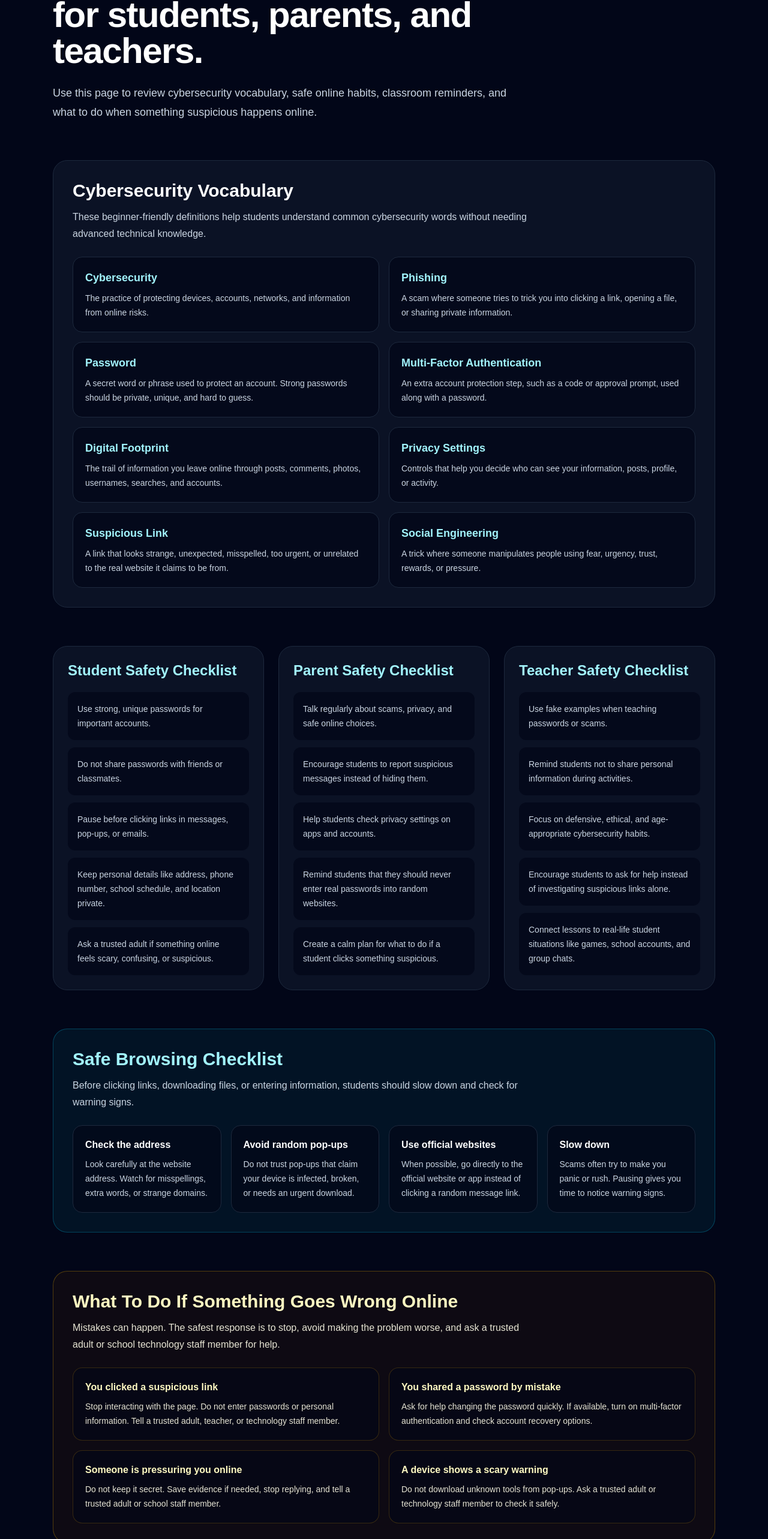
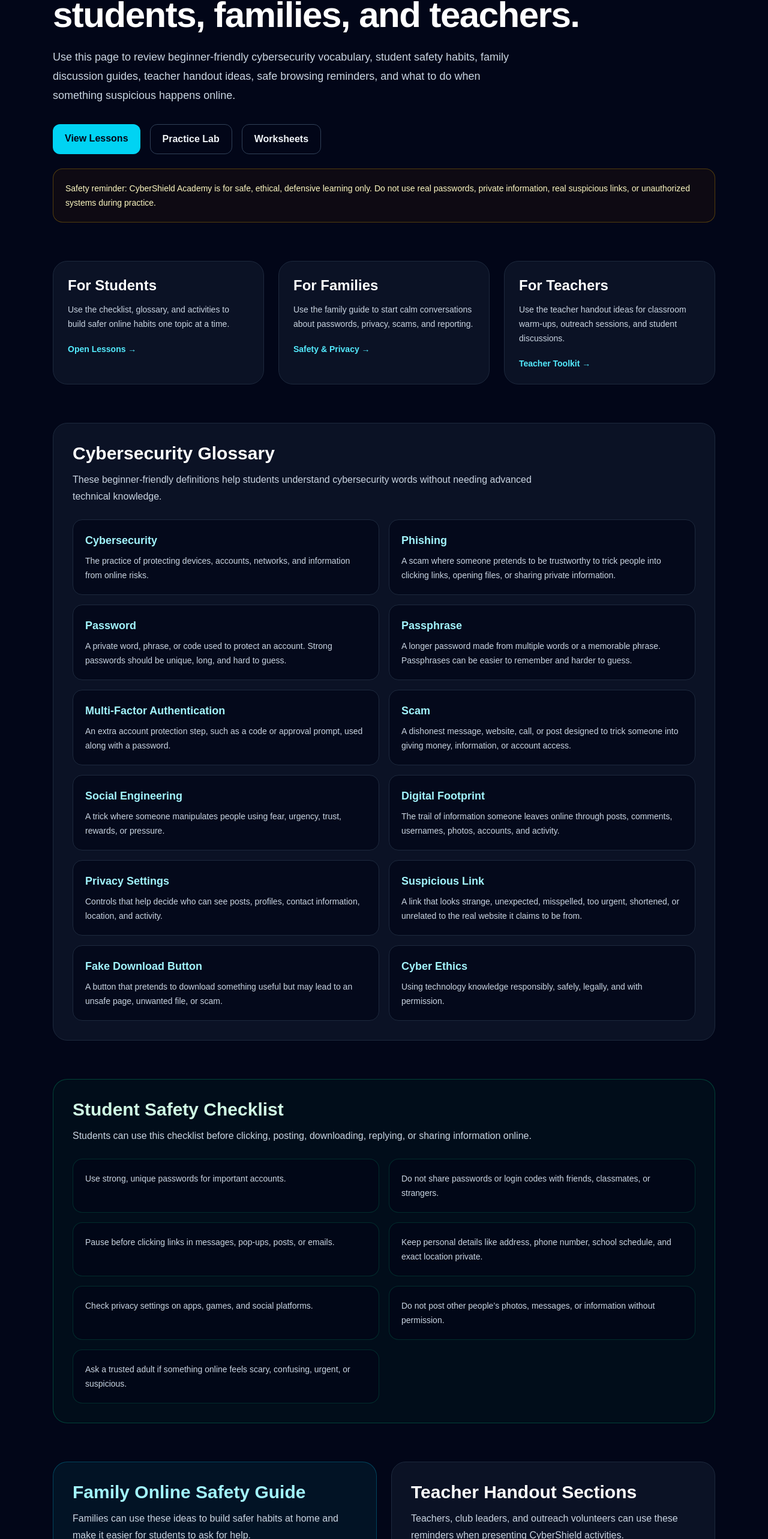
Before and after one commit to sanjith-cpu/cybershield-academy, a Next.js app: page /resources in a window 1280 px wide. Shown: the part 230-2796 px from the top of the page at 60% size. Built offline with nearby package versions, Linux system fonts and the light colour scheme.

Commit message:
Improve resources page

```diff
--- a/app/resources/page.tsx
+++ b/app/resources/page.tsx
@@ -2,7 +2,7 @@ import Link from "next/link";
 import Navbar from "@/components/Navbar";
 import Footer from "@/components/Footer";
 
-const vocabularyTerms = [
+const glossaryTerms = [
   {
     term: "Cybersecurity",
     definition:
@@ -11,12 +11,17 @@ const vocabularyTerms = [
   {
     term: "Phishing",
     definition:
-      "A scam where someone tries to trick you into clicking a link, opening a file, or sharing private information.",
+      "A scam where someone pretends to be trustworthy to trick people into clicking links, opening files, or sharing private information.",
   },
   {
     term: "Password",
     definition:
-      "A secret word or phrase used to protect an account. Strong passwords should be private, unique, and hard to guess.",
+      "A private word, phrase, or code used to protect an account. Strong passwords should be unique, long, and hard to guess.",
+  },
+  {
+    term: "Passphrase",
+    definition:
+      "A longer password made from multiple words or a memorable phrase. Passphrases can be easier to remember and harder to guess.",
   },
   {
     term: "Multi-Factor Authentication",
@@ -24,79 +29,126 @@ const vocabularyTerms = [
       "An extra account protection step, such as a code or approval prompt, used along with a password.",
   },
   {
-    term: "Digital Footprint",
+    term: "Scam",
     definition:
-      "The trail of information you leave online through posts, comments, photos, usernames, searches, and accounts.",
-  },
-  {
-    term: "Privacy Settings",
-    definition:
-      "Controls that help you decide who can see your information, posts, profile, or activity.",
-  },
-  {
-    term: "Suspicious Link",
-    definition:
-      "A link that looks strange, unexpected, misspelled, too urgent, or unrelated to the real website it claims to be from.",
+      "A dishonest message, website, call, or post designed to trick someone into giving money, information, or account access.",
   },
   {
     term: "Social Engineering",
     definition:
       "A trick where someone manipulates people using fear, urgency, trust, rewards, or pressure.",
   },
+  {
+    term: "Digital Footprint",
+    definition:
+      "The trail of information someone leaves online through posts, comments, usernames, photos, accounts, and activity.",
+  },
+  {
+    term: "Privacy Settings",
+    definition:
+      "Controls that help decide who can see posts, profiles, contact information, location, and activity.",
+  },
+  {
+    term: "Suspicious Link",
+    definition:
+      "A link that looks strange, unexpected, misspelled, too urgent, shortened, or unrelated to the real website it claims to be from.",
+  },
+  {
+    term: "Fake Download Button",
+    definition:
+      "A button that pretends to download something useful but may lead to an unsafe page, unwanted file, or scam.",
+  },
+  {
+    term: "Cyber Ethics",
+    definition:
+      "Using technology knowledge responsibly, safely, legally, and with permission.",
+  },
 ];
 
 const studentChecklist = [
   "Use strong, unique passwords for important accounts.",
-  "Do not share passwords with friends or classmates.",
-  "Pause before clicking links in messages, pop-ups, or emails.",
-  "Keep personal details like address, phone number, school schedule, and location private.",
-  "Ask a trusted adult if something online feels scary, confusing, or suspicious.",
+  "Do not share passwords or login codes with friends, classmates, or strangers.",
+  "Pause before clicking links in messages, pop-ups, posts, or emails.",
+  "Keep personal details like address, phone number, school schedule, and exact location private.",
+  "Check privacy settings on apps, games, and social platforms.",
+  "Do not post other people’s photos, messages, or information without permission.",
+  "Ask a trusted adult if something online feels scary, confusing, urgent, or suspicious.",
 ];
 
-const parentChecklist = [
-  "Talk regularly about scams, privacy, and safe online choices.",
-  "Encourage students to report suspicious messages instead of hiding them.",
-  "Help students check privacy settings on apps and accounts.",
-  "Remind students that they should never enter real passwords into random websites.",
-  "Create a calm plan for what to do if a student clicks something suspicious.",
+const familyGuide = [
+  {
+    title: "Create a calm reporting plan",
+    detail:
+      "Students should know they can ask for help without being embarrassed. A calm plan makes it easier to report mistakes quickly.",
+  },
+  {
+    title: "Review privacy settings together",
+    detail:
+      "Families can check who can see profiles, posts, location, tags, comments, and contact information.",
+  },
+  {
+    title: "Talk about scams before they happen",
+    detail:
+      "Discuss fake prizes, urgent warnings, suspicious links, login code requests, and pressure messages.",
+  },
+  {
+    title: "Encourage password privacy",
+    detail:
+      "Students should understand that passwords and login codes should stay private, even with friends.",
+  },
 ];
 
-const teacherChecklist = [
-  "Use fake examples when teaching passwords or scams.",
-  "Remind students not to share personal information during activities.",
-  "Focus on defensive, ethical, and age-appropriate cybersecurity habits.",
-  "Encourage students to ask for help instead of investigating suspicious links alone.",
-  "Connect lessons to real-life student situations like games, school accounts, and group chats.",
+const teacherHandout = [
+  {
+    title: "Use fake examples only",
+    detail:
+      "Classroom examples should never ask students to enter real passwords, real account details, or real private information.",
+  },
+  {
+    title: "Connect lessons to student life",
+    detail:
+      "Use examples involving school accounts, games, group chats, social media, emails, and shared devices.",
+  },
+  {
+    title: "Focus on defensive habits",
+    detail:
+      "CyberShield lessons should teach prevention, privacy, reporting, safe browsing, and ethical decision-making.",
+  },
+  {
+    title: "End with reflection",
+    detail:
+      "Ask students what warning signs they noticed and what safer action they would take next time.",
+  },
 ];
 
 const safeBrowsingSteps = [
   {
     title: "Check the address",
     detail:
-      "Look carefully at the website address. Watch for misspellings, extra words, or strange domains.",
+      "Look carefully for misspellings, extra words, strange endings, or links that do not match the real organization.",
   },
   {
-    title: "Avoid random pop-ups",
+    title: "Avoid scary pop-ups",
     detail:
       "Do not trust pop-ups that claim your device is infected, broken, or needs an urgent download.",
   },
   {
     title: "Use official websites",
     detail:
-      "When possible, go directly to the official website or app instead of clicking a random message link.",
+      "Go directly to the official website or app instead of clicking random message links.",
   },
   {
     title: "Slow down",
     detail:
-      "Scams often try to make you panic or rush. Pausing gives you time to notice warning signs.",
+      "Scams often try to make people panic. Pausing gives you time to notice warning signs.",
   },
 ];
 
-const whatToDoSteps = [
+const reportingSteps = [
   {
     situation: "You clicked a suspicious link",
     response:
-      "Stop interacting with the page. Do not enter passwords or personal information. Tell a trusted adult, teacher, or technology staff member.",
+      "Stop using the page. Do not enter passwords or personal information. Tell a trusted adult, teacher, or technology staff member.",
   },
   {
     situation: "You shared a password by mistake",
@@ -104,29 +156,79 @@ const whatToDoSteps = [
       "Ask for help changing the password quickly. If available, turn on multi-factor authentication and check account recovery options.",
   },
   {
-    situation: "Someone is pressuring you online",
+    situation: "Someone asks for a login code",
     response:
-      "Do not keep it secret. Save evidence if needed, stop replying, and tell a trusted adult or school staff member.",
+      "Do not share the code. Login codes are private. Report the message to a trusted adult or staff member.",
   },
   {
     situation: "A device shows a scary warning",
     response:
       "Do not download unknown tools from pop-ups. Ask a trusted adult or technology staff member to check it safely.",
   },
+  {
+    situation: "Someone is pressuring you online",
+    response:
+      "Do not keep it secret. Stop replying, save evidence if needed, and tell a trusted adult or school staff member.",
+  },
+  {
+    situation: "You see someone else’s account open",
+    response:
+      "Do not look through it. Tell the person, a teacher, or technology staff so the account can be protected.",
+  },
+];
+
+const resourceSections = [
+  {
+    title: "For Students",
+    detail:
+      "Use the checklist, glossary, and activities to build safer online habits one topic at a time.",
+    href: "/lessons",
+    label: "Open Lessons",
+  },
+  {
+    title: "For Families",
+    detail:
+      "Use the family guide to start calm conversations about passwords, privacy, scams, and reporting.",
+    href: "/safety",
+    label: "Safety & Privacy",
+  },
+  {
+    title: "For Teachers",
+    detail:
+      "Use the teacher handout ideas for classroom warm-ups, outreach sessions, and student discussions.",
+    href: "/teacher-toolkit",
+    label: "Teacher Toolkit",
+  },
 ];
 
 const quickLinks = [
   {
-    label: "Take the Quiz",
+    label: "Learning Library",
+    href: "/lessons",
+  },
+  {
+    label: "Scenario Room",
+    href: "/scenario-room",
+  },
+  {
+    label: "Practice Lab",
+    href: "/practice-lab",
+  },
+  {
+    label: "Cyber Safety Quiz",
     href: "/quiz",
   },
   {
-    label: "Try Spot the Scam",
+    label: "Spot the Scam",
     href: "/spot-the-scam",
   },
   {
-    label: "Use Password Lab",
+    label: "Password Lab",
     href: "/password-lab",
+  },
+  {
+    label: "Worksheets",
+    href: "/worksheets",
   },
   {
     label: "Teacher Toolkit",
@@ -146,30 +248,84 @@ export default function ResourcesPage() {
           </p>
 
           <h1 className="max-w-4xl text-4xl font-bold tracking-tight md:text-6xl">
-            Simple cybersecurity resources for students, parents, and teachers.
+            A cybersecurity resource hub for students, families, and teachers.
           </h1>
 
           <p className="mt-6 max-w-3xl text-lg leading-8 text-slate-300">
-            Use this page to review cybersecurity vocabulary, safe online habits,
-            classroom reminders, and what to do when something suspicious happens
-            online.
+            Use this page to review beginner-friendly cybersecurity vocabulary,
+            student safety habits, family discussion guides, teacher handout
+            ideas, safe browsing reminders, and what to do when something
+            suspicious happens online.
           </p>
+
+          <div className="mt-8 flex flex-wrap gap-4">
+            <Link
+              href="/lessons"
+              className="rounded-xl bg-cyan-400 px-5 py-3 font-semibold text-slate-950 transition hover:bg-cyan-300"
+            >
+              View Lessons
+            </Link>
+
+            <Link
+              href="/practice-lab"
+              className="rounded-xl border border-slate-700 px-5 py-3 font-semibold text-slate-100 transition hover:border-cyan-300 hover:text-cyan-200"
+            >
+              Practice Lab
+            </Link>
+
+            <Link
+              href="/worksheets"
+              className="rounded-xl border border-slate-700 px-5 py-3 font-semibold text-slate-100 transition hover:border-cyan-300 hover:text-cyan-200"
+            >
+              Worksheets
+            </Link>
+          </div>
+
+          <div className="mt-6 rounded-2xl border border-yellow-500/30 bg-yellow-950/20 p-5 text-sm leading-6 text-yellow-100">
+            Safety reminder: CyberShield Academy is for safe, ethical,
+            defensive learning only. Do not use real passwords, private
+            information, real suspicious links, or unauthorized systems during
+            practice.
+          </div>
+        </section>
+
+        <section className="mx-auto max-w-6xl px-6 pb-16">
+          <div className="grid gap-6 md:grid-cols-3">
+            {resourceSections.map((section) => (
+              <Link
+                key={section.title}
+                href={section.href}
+                className="rounded-3xl border border-slate-800 bg-slate-900/70 p-6 transition hover:border-cyan-300 hover:bg-slate-900"
+              >
+                <h2 className="text-2xl font-bold text-white">
+                  {section.title}
+                </h2>
+
+                <p className="mt-3 text-sm leading-6 text-slate-300">
+                  {section.detail}
+                </p>
+
+                <p className="mt-5 text-sm font-semibold text-cyan-300">
+                  {section.label} →
+                </p>
+              </Link>
+            ))}
+          </div>
         </section>
 
         <section className="mx-auto max-w-6xl px-6 pb-16">
           <div className="rounded-3xl border border-slate-800 bg-slate-900/70 p-8">
             <h2 className="text-3xl font-bold text-white">
-              Cybersecurity Vocabulary
+              Cybersecurity Glossary
             </h2>
 
             <p className="mt-3 max-w-3xl leading-7 text-slate-300">
               These beginner-friendly definitions help students understand
-              common cybersecurity words without needing advanced technical
-              knowledge.
+              cybersecurity words without needing advanced technical knowledge.
             </p>
 
             <div className="mt-6 grid gap-4 md:grid-cols-2">
-              {vocabularyTerms.map((item) => (
+              {glossaryTerms.map((item) => (
                 <div
                   key={item.term}
                   className="rounded-2xl border border-slate-800 bg-slate-950/70 p-5"
@@ -177,6 +333,7 @@ export default function ResourcesPage() {
                   <h3 className="text-lg font-semibold text-cyan-200">
                     {item.term}
                   </h3>
+
                   <p className="mt-2 text-sm leading-6 text-slate-300">
                     {item.definition}
                   </p>
@@ -187,47 +344,81 @@ export default function ResourcesPage() {
         </section>
 
         <section className="mx-auto max-w-6xl px-6 pb-16">
-          <div className="grid gap-6 lg:grid-cols-3">
-            <div className="rounded-3xl border border-slate-800 bg-slate-900/70 p-6">
-              <h2 className="text-2xl font-bold text-cyan-200">
-                Student Safety Checklist
+          <div className="rounded-3xl border border-emerald-500/30 bg-emerald-950/20 p-8">
+            <h2 className="text-3xl font-bold text-emerald-100">
+              Student Safety Checklist
+            </h2>
+
+            <p className="mt-3 max-w-3xl leading-7 text-slate-300">
+              Students can use this checklist before clicking, posting,
+              downloading, replying, or sharing information online.
+            </p>
+
+            <div className="mt-6 grid gap-4 md:grid-cols-2">
+              {studentChecklist.map((item) => (
+                <div
+                  key={item}
+                  className="rounded-2xl border border-emerald-500/20 bg-slate-950/70 p-5 text-sm leading-6 text-slate-300"
+                >
+                  {item}
+                </div>
+              ))}
+            </div>
+          </div>
+        </section>
+
+        <section className="mx-auto max-w-6xl px-6 pb-16">
+          <div className="grid gap-6 lg:grid-cols-2">
+            <div className="rounded-3xl border border-cyan-500/30 bg-cyan-950/30 p-8">
+              <h2 className="text-3xl font-bold text-cyan-200">
+                Family Online Safety Guide
               </h2>
 
-              <ul className="mt-5 space-y-3 text-sm leading-6 text-slate-300">
-                {studentChecklist.map((item) => (
-                  <li key={item} className="rounded-xl bg-slate-950/70 p-4">
-                    {item}
-                  </li>
+              <p className="mt-3 leading-7 text-slate-300">
+                Families can use these ideas to build safer habits at home and
+                make it easier for students to ask for help.
+              </p>
+
+              <div className="mt-6 grid gap-4">
+                {familyGuide.map((item) => (
+                  <div
+                    key={item.title}
+                    className="rounded-2xl border border-cyan-500/20 bg-slate-950/70 p-5"
+                  >
+                    <h3 className="font-bold text-cyan-100">{item.title}</h3>
+
+                    <p className="mt-2 text-sm leading-6 text-slate-300">
+                      {item.detail}
+                    </p>
+                  </div>
                 ))}
-              </ul>
+              </div>
             </div>
 
-            <div className="rounded-3xl border border-slate-800 bg-slate-900/70 p-6">
-              <h2 className="text-2xl font-bold text-cyan-200">
-                Parent Safety Checklist
+            <div className="rounded-3xl border border-slate-800 bg-slate-900/70 p-8">
+              <h2 className="text-3xl font-bold text-white">
+                Teacher Handout Sections
               </h2>
 
-              <ul className="mt-5 space-y-3 text-sm leading-6 text-slate-300">
-                {parentChecklist.map((item) => (
-                  <li key={item} className="rounded-xl bg-slate-950/70 p-4">
-                    {item}
-                  </li>
+              <p className="mt-3 leading-7 text-slate-300">
+                Teachers, club leaders, and outreach volunteers can use these
+                reminders when presenting CyberShield activities.
+              </p>
+
+              <div className="mt-6 grid gap-4">
+                {teacherHandout.map((item) => (
+                  <div
+                    key={item.title}
+                    className="rounded-2xl border border-slate-800 bg-slate-950/70 p-5"
+                  >
+                    <h3 className="font-bold text-cyan-200">{item.title}</h3>
+
+                    <p className="mt-2 text-sm leading-6 text-slate-300">
+                      {item.detail}
+                    </p>
+                  </div>
                 ))}
-              </ul>
-            </div>
-
-            <div className="rounded-3xl border border-slate-800 bg-slate-900/70 p-6">
-              <h2 className="text-2xl font-bold text-cyan-200">
-                Teacher Safety Checklist
-              </h2>
-
-              <ul className="mt-5 space-y-3 text-sm leading-6 text-slate-300">
-                {teacherChecklist.map((item) => (
-                  <li key={item} className="rounded-xl bg-slate-950/70 p-4">
-                    {item}
-                  </li>
-                ))}
-              </ul>
+              </div>
             </div>
           </div>
         </section>
@@ -250,11 +441,21 @@ export default function ResourcesPage() {
                   className="rounded-2xl border border-slate-800 bg-slate-950/70 p-5"
                 >
                   <h3 className="font-semibold text-white">{step.title}</h3>
+
                   <p className="mt-2 text-sm leading-6 text-slate-300">
                     {step.detail}
                   </p>
                 </div>
               ))}
+            </div>
+
+            <div className="mt-6">
+              <Link
+                href="/lessons/safe-browsing"
+                className="inline-flex rounded-xl bg-cyan-400 px-5 py-3 text-sm font-bold text-slate-950 transition hover:bg-cyan-300"
+              >
+                Review Safe Browsing Lesson →
+              </Link>
             </div>
           </div>
         </section>
@@ -262,17 +463,17 @@ export default function ResourcesPage() {
         <section className="mx-auto max-w-6xl px-6 pb-16">
           <div className="rounded-3xl border border-yellow-500/30 bg-yellow-950/20 p-8">
             <h2 className="text-3xl font-bold text-yellow-100">
-              What To Do If Something Goes Wrong Online
+              Trusted Help and Reporting Reminder
             </h2>
 
             <p className="mt-3 max-w-3xl leading-7 text-yellow-50/90">
               Mistakes can happen. The safest response is to stop, avoid making
-              the problem worse, and ask a trusted adult or school technology
-              staff member for help.
+              the problem worse, and ask a trusted adult, teacher, or school
+              technology staff member for help.
             </p>
 
             <div className="mt-6 grid gap-4 md:grid-cols-2">
-              {whatToDoSteps.map((step) => (
+              {reportingSteps.map((step) => (
                 <div
                   key={step.situation}
                   className="rounded-2xl border border-yellow-500/20 bg-slate-950/60 p-5"
@@ -280,6 +481,7 @@ export default function ResourcesPage() {
                   <h3 className="font-semibold text-yellow-100">
                     {step.situation}
                   </h3>
+
                   <p className="mt-2 text-sm leading-6 text-yellow-50/90">
                     {step.response}
                   </p>
@@ -289,15 +491,58 @@ export default function ResourcesPage() {
           </div>
         </section>
 
+        <section className="mx-auto max-w-6xl px-6 pb-16">
+          <div className="rounded-3xl border border-slate-800 bg-slate-900/70 p-8">
+            <h2 className="text-3xl font-bold text-white">
+              Resource Transparency
+            </h2>
+
+            <p className="mt-3 max-w-3xl leading-7 text-slate-300">
+              CyberShield resources are written for student cybersecurity
+              literacy. The goal is to teach safe online habits, responsible
+              choices, privacy awareness, and defensive cybersecurity thinking.
+              These resources are educational and should not be used as
+              professional legal, technical, or emergency advice.
+            </p>
+
+            <div className="mt-6 grid gap-4 md:grid-cols-3">
+              <div className="rounded-2xl border border-slate-800 bg-slate-950/70 p-5">
+                <h3 className="font-bold text-cyan-200">Student-Friendly</h3>
+                <p className="mt-2 text-sm leading-6 text-slate-300">
+                  Explanations avoid advanced technical steps and focus on clear
+                  safety habits.
+                </p>
+              </div>
+
+              <div className="rounded-2xl border border-slate-800 bg-slate-950/70 p-5">
+                <h3 className="font-bold text-cyan-200">Defensive Only</h3>
+                <p className="mt-2 text-sm leading-6 text-slate-300">
+                  Activities use fake examples and do not teach harmful or
+                  unauthorized actions.
+                </p>
+              </div>
+
+              <div className="rounded-2xl border border-slate-800 bg-slate-950/70 p-5">
+                <h3 className="font-bold text-cyan-200">Ask for Help</h3>
+                <p className="mt-2 text-sm leading-6 text-slate-300">
+                  Students are encouraged to report concerns to trusted adults,
+                  teachers, or technology staff.
+                </p>
+              </div>
+            </div>
+          </div>
+        </section>
+
         <section className="mx-auto max-w-6xl px-6 pb-20">
           <div className="rounded-3xl border border-slate-800 bg-slate-900/70 p-8">
             <h2 className="text-3xl font-bold text-white">
-              Practice With Activities
+              Practice With CyberShield
             </h2>
 
             <p className="mt-3 max-w-3xl leading-7 text-slate-300">
               After reviewing the resources, students can practice with
-              interactive activities and classroom-friendly tools.
+              interactive activities, lessons, worksheets, and classroom-friendly
+              tools.
             </p>
 
             <div className="mt-6 grid gap-4 sm:grid-cols-2 lg:grid-cols-4">
@@ -307,7 +552,7 @@ export default function ResourcesPage() {
                   href={link.href}
                   className="rounded-xl border border-slate-800 bg-slate-950/70 p-4 text-sm font-semibold text-cyan-200 transition hover:border-cyan-300 hover:bg-slate-900"
                 >
-                  {link.label}
+                  {link.label} →
                 </Link>
               ))}
             </div>
```
